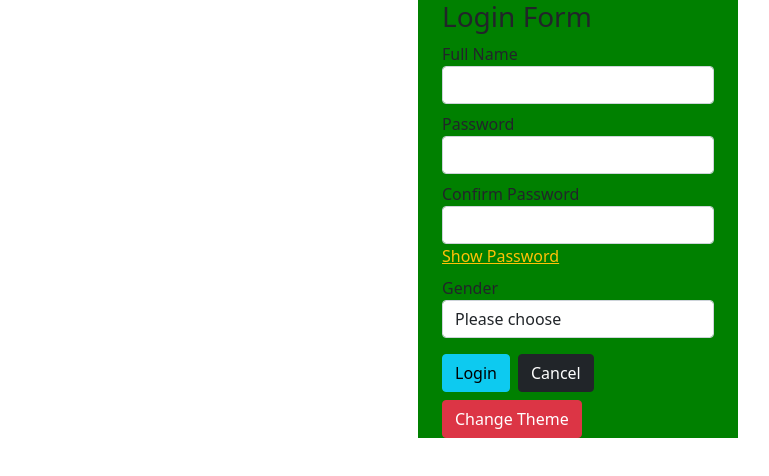
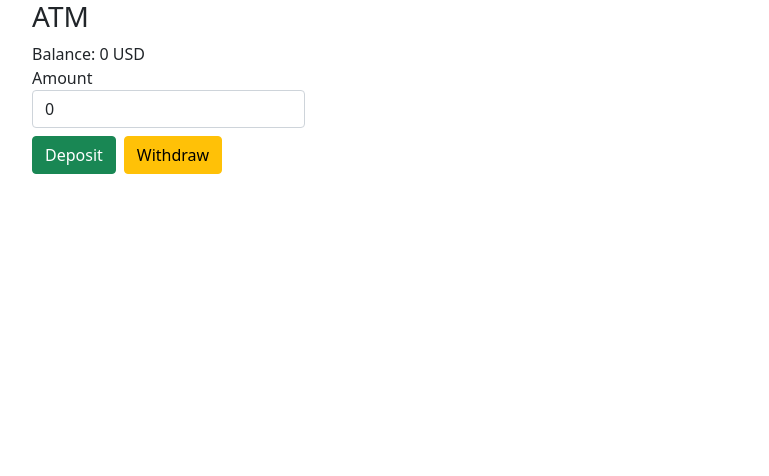
Before and after one commit to QuocDatHang/cra-app, a React (Create React App) app: page / in a window 1280 px wide. Shown: the top 476 px of the page, without its empty margins (62-831 px from the left). Built offline with nearby package versions, Linux system fonts and the light colour scheme.

Commit message:
use reducer

```diff
--- a/src/components/BankingApp/BankingApp.jsx
+++ b/src/components/BankingApp/BankingApp.jsx
@@ -1,26 +1,78 @@
 import React from "react";
 import { useReducer } from "react";
 
+const initState = {
+    balance: 0,
+    amount: 0
+}
+
+//action creator
+const inputAmount = (payload) => {
+    return {
+        type: 'bank/inputAmount',
+        payload: payload
+    }
+}
+const deposit = () => {
+    return {
+        type: 'bank/deposit',
+    }
+}
+
+const withdraw = () => {
+    return {
+        type: 'bank/withdraw',
+    }
+}
+
+const reducer = (state, action) => {
+    switch (action.type) {
+        case 'bank/deposit':
+            return {
+                ...state,
+                balance: state.balance + state.amount,
+                amount: 0
+            }
+        case 'bank/withdraw':
+            return {
+                ...state,
+                balance: state.balance - state.amount,
+                amount: 0
+            }
+        case 'bank/inputAmount':
+            return {
+                ...state,
+                amount: action.payload
+            }
+        default:
+            return state;
+    }
+}
 export default function BankingApp() {
-    const initState = {
-        balance: 0,
-        amount: 0
+    const [state, dispatch] = useReducer(reducer, initState)
+    console.log(state);
+
+    const handleInputAmount = (e) => {
+        dispatch(inputAmount(Number(e.target.value)))
     }
 
-    const deposit = {
-
+    const handleDeposit = () => {
+        dispatch(deposit())
     }
 
+    const handleWithdraw = () => {
+        dispatch(withdraw())
+    }
     return (
         <>
             <div className="container">
                 <h3>ATM</h3>
-                <div>Balance: </div>
+                <div>Balance: {state.balance} USD </div>
                 <label>Amount</label>
-                <input type="number" className="form-control w-25" />
+                <input type="number" className="form-control w-25" onInput={handleInputAmount} value={state.amount} />
                 <div className="d-flex my-2">
-                <button type="button" className="btn btn-success me-2">Deposit</button>
-                <button type="button" className="btn btn-warning">Withdraw</button>
+                    <button type="button" className="btn btn-success me-2" onClick={handleDeposit}>Deposit</button>
+                    <button type="button" className="btn btn-warning" onClick={handleWithdraw}>Withdraw</button>
                 </div>
             </div>
         </>
--- a/src/index.js
+++ b/src/index.js
@@ -1,7 +1,6 @@
 import React from 'react';
 import ReactDOM from 'react-dom/client';
 import './index.css';
-import App from './App';
 import '../node_modules/bootstrap/dist/css/bootstrap.min.css'
 import { BrowserRouter } from 'react-router-dom';
 import ThemeProvider from './components/Context/ThemeContext';
@@ -14,7 +13,7 @@ root.render(
   <React.StrictMode>
     <BrowserRouter>
       <ThemeProvider>
-        <CreateUser />
+        <BankingApp />
         <ToastContainer />
       </ThemeProvider>
     </BrowserRouter>
```
